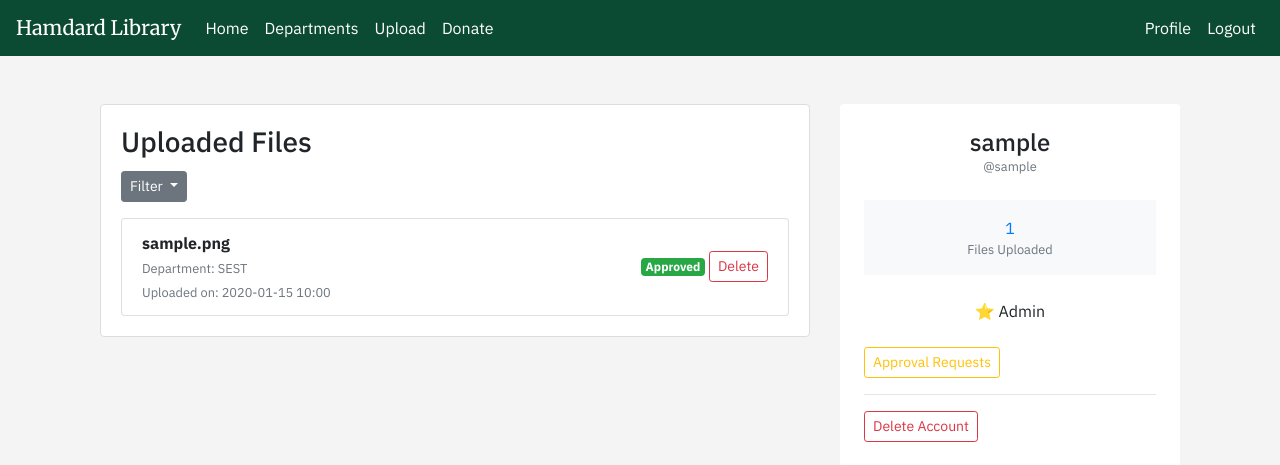
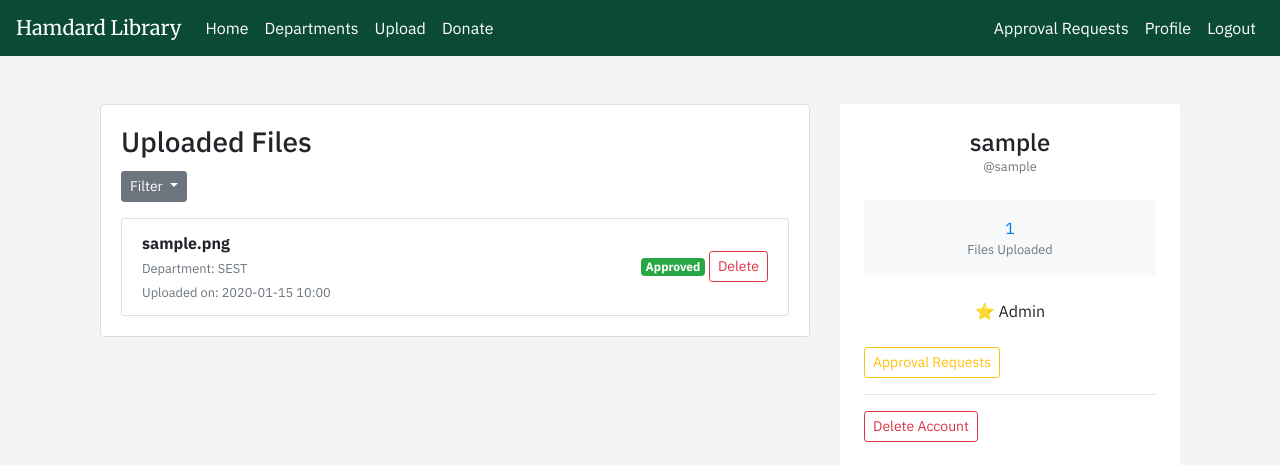
Before and after one commit to Rachit74/hamdard-library, a Django app: page /user/profile/ in a window 1280 px wide. Shown: the top 465 px of the page. Run offline with Django 5.2, Linux system fonts and the light colour scheme; a user stored in the database is signed in; tables that the repository leaves empty hold one stand-in row (values such as "Sample post"); some libraries are stand-ins or nearby versions.

Commit message:
Add delte unapproved files for users, Approval Link in navbar for admins

```diff
--- a/hamdard_library/library/templates/library/base.html
+++ b/hamdard_library/library/templates/library/base.html
@@ -46,6 +46,11 @@
           <ul class="navbar-nav ml-auto">
               <!-- Right-aligned Links -->
               {% if user.is_authenticated %}
+                {% if user.is_staff %}
+                    <li class="nav-item active">
+                         <a class="nav-link" href="{% url 'approval-requests' %}">Approval Requests</a>
+                    </li>
+                {% endif %}
               <li class="nav-item active">
                   <a class="nav-link" href="{% url 'profile' %}">Profile</a>
               </li>
--- a/hamdard_library/user/templates/user/user_profile.html
+++ b/hamdard_library/user/templates/user/user_profile.html
@@ -39,6 +39,7 @@
                                             <a href="{% url 'delete-file' file.id %}" class="btn btn-outline-danger btn-sm" onclick="return confirmDelete()">Delete</a>
                                         {% else %}
                                             <span class="badge badge-warning">Approval Pending</span>
+                                            <a href="{% url 'delete-file' file.id %}" class="btn btn-outline-danger btn-sm" onclick="return confirmDelete()">Delete</a>
                                         {% endif %}
                                     </div>
                                 </li>
```
